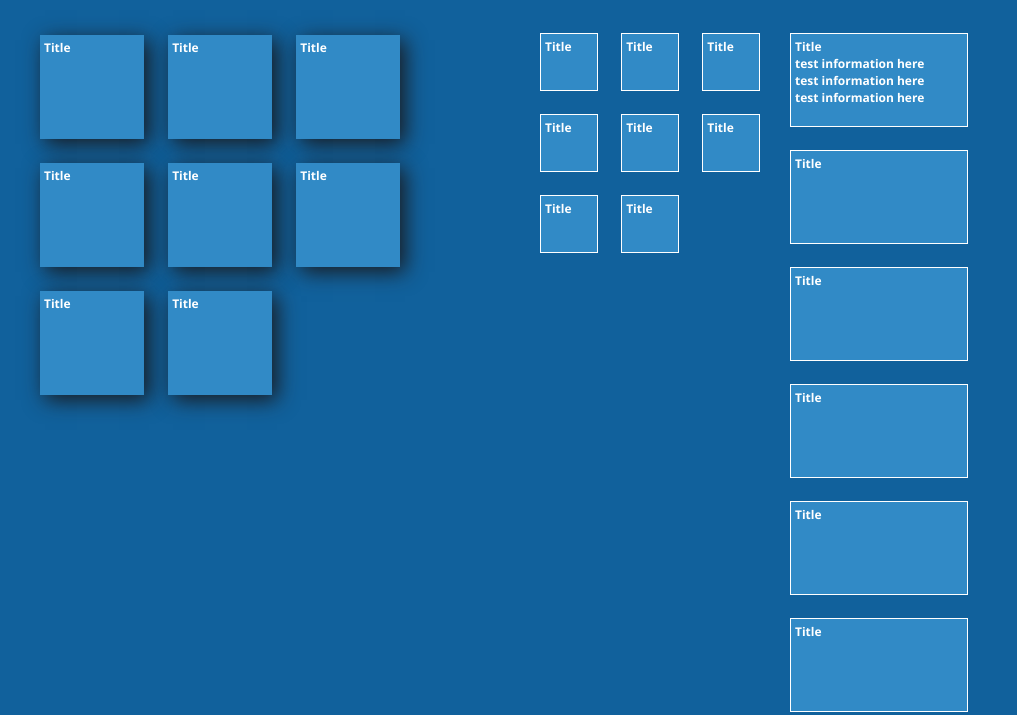
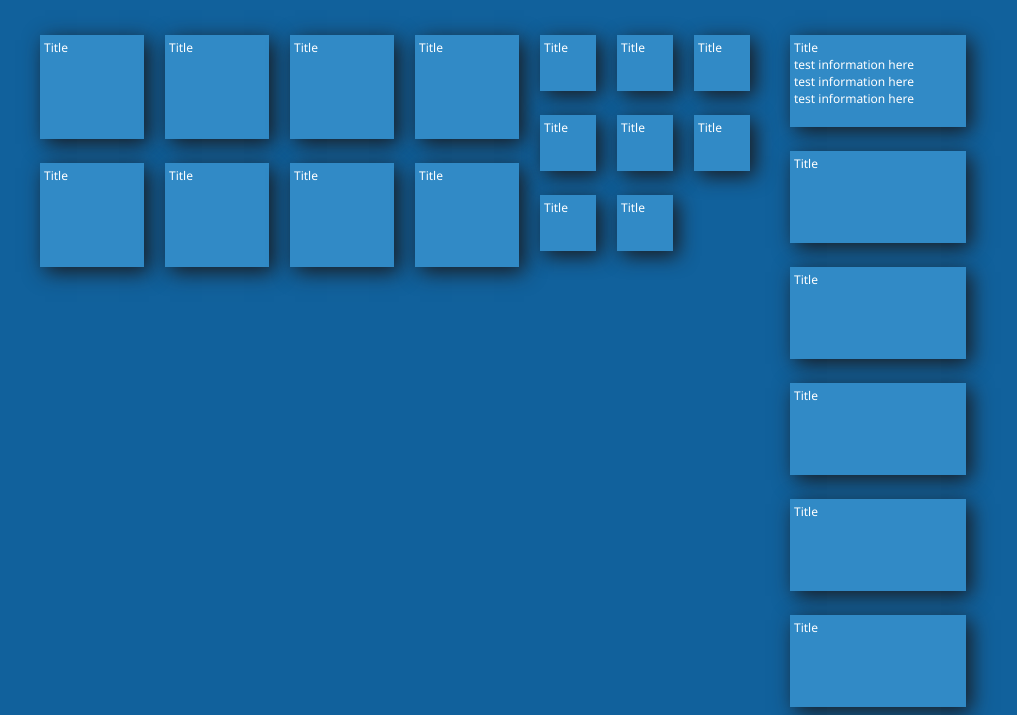
Before and after one commit to docluv/4square-Home, a plain HTML site: page index.html in a window 1280 px wide. Shown: the part 85-800 px from the top of the page, without its empty margins (0-1017 px from the left). Drawn offline with Linux system fonts and the light colour scheme.

Commit message:
updated style rules

```diff
--- a/css/site.css
+++ b/css/site.css
@@ -8,7 +8,6 @@ body
     background-color:#11619C;
 }
 
-
 h2
 {
     color:white;
@@ -16,91 +15,59 @@ h2
     font-weight:100;
 }
 
-ul.horizontal-panels
-{
-  color: #000066;
-  font-weight: bold;
-  width: 1000px;
-}
-
-ul.horizontal-panels > li
-{
-  display:inline;
- /* height: 380px;*/
-}
-
-ul.block-item-list
-{
-  margin:0px;
-  padding:0px;
+.block-item-list {
+    margin: 0px;
+    padding: 0px;
     height: 400px;
 }
 
-li.double-panel,
-li.single-panel
-{
-  margin:0px;
-  padding:0px;
+.double-panel, .single-panel {
+    margin: 0px;
+    padding: 0px;
     display: inline;
     float: left;
     height: 400px;
 }
 
-li.double-panel
-{
+.double-panel {
     width: 500px;
 }
 
-
-li.single-panel
-{
-  width:250px;
+.single-panel {
+    width: 250px;
 }
 
-li.block-item-large
-{
+.block-item-medium, .block-item-large, .block-item-wide {
     border: none;
-  cursor: move;
-  display: inline-block;
+    padding: 4px;
+    margin: 12px 21px 12px 0px;
+    color: white;
+    background-color: #318AC6;
+    -webkit-box-shadow: 5px 5px 20px 0px #1A1B1F;
+    -moz-box-shadow: 5px 5px 20px 0px #1a1b1f;
+    box-shadow: 5px 5px 20px 0px #1A1B1F;
+    float: left;
+    list-style-type: none;
+}
+
+.block-item-large {
     height: 96px;
     width: 96px;
-  padding: 4px;
-  margin: 12px 21px 12px 0px;
-  color: #FFFFFF;
-  background-color: #318AC6;
-  -webkit-box-shadow: 5px 5px 20px 0px #1a1b1f;
-  -moz-box-shadow: 5px 5px 20px 0px #1a1b1f;
-  box-shadow: 5px 5px 20px 0px #1a1b1f;
 }
 
-
-li.block-item-medium
-{
-  border: thin solid #FFFFFF;
-  cursor: move;
-  display: inline-block;
+.block-item-medium {
     height: 48px;
     width: 48px;
-  padding: 4px;
-  margin: 10px 20px 13px 0px;
-  color: #FFFFFF;
     background-color: #318AC6;
 }
 
-
-li.block-item-wide
-{
-  border: thin solid #FFFFFF;
-  cursor: move;
-  display: inline-block;
+.block-item-wide {
     height: 84px;
     width: 168px;
-  padding: 4px;
-  margin: 10px 20px 13px 0px;
-  position: relative;
-  color: #FFFFFF;
+
     background-color: #318AC6;
 }
+
 
 div.main-wrapper
 {
```
Lines whose indentation alone changed are shown as unchanged.
